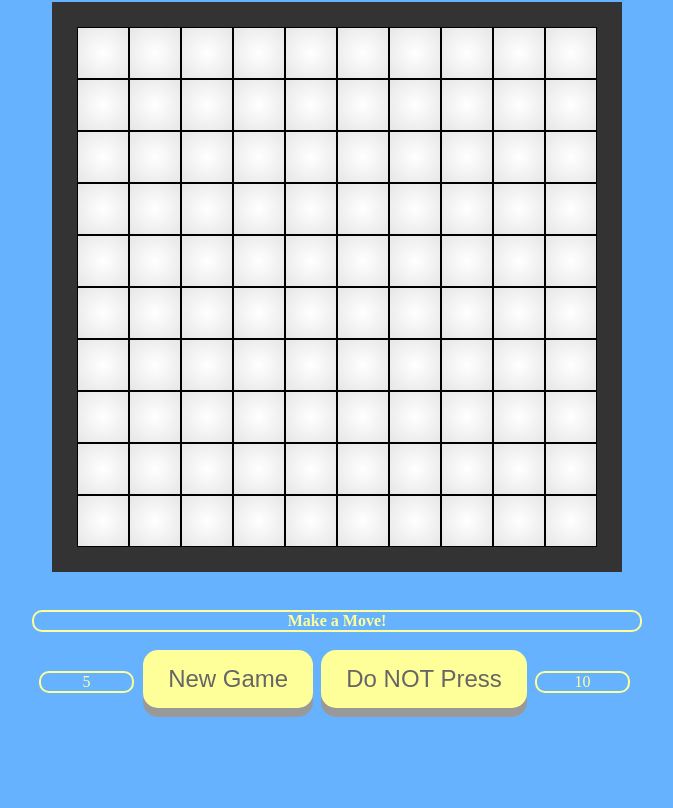
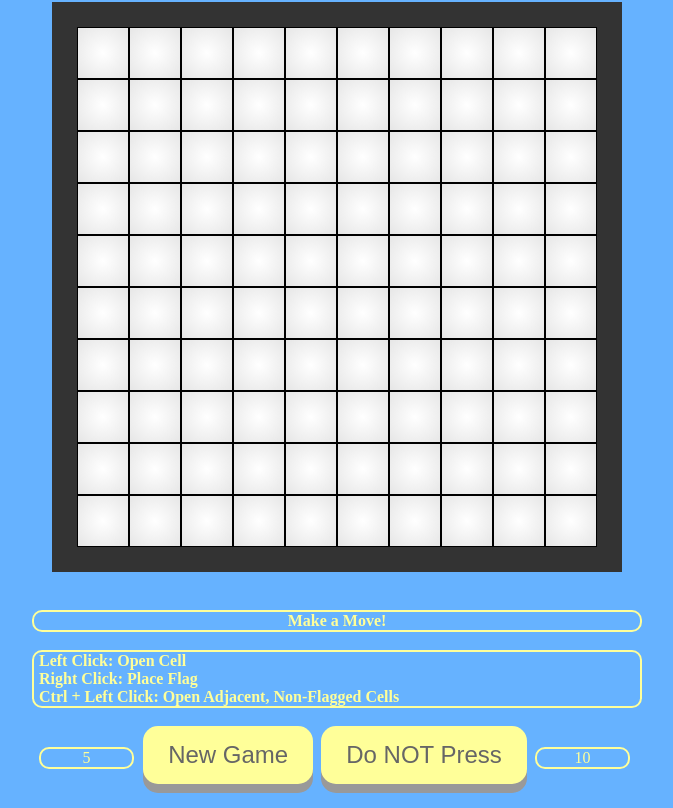
Before and after one commit to mmaynar1/games, a plain HTML site: page minesweeper/minesweeper.html in a window 1280 px wide. Shown: the part 64-872 px from the top of the page, without its empty margins (303-976 px from the left). Before the commit the page ends 800 px from the top, so only its background shows below. Drawn offline with nearby package versions, Linux system fonts and the light colour scheme.

Commit message:
Add instructions

```diff
--- a/minesweeper/minesweeper.css
+++ b/minesweeper/minesweeper.css
@@ -20,6 +20,14 @@ h1 {
   display: inline-block;
   width: 15%;
   margin-right: 5px;
+}
+
+.instructions {
+  text-align: left;
+  padding-left: 5px;
+  color: rgb(255, 255, 153);
+  border: 2px solid rgb(255, 255, 153);
+  border-radius: 10px;
 }
 
 .controls {
--- a/minesweeper/minesweeper.html
+++ b/minesweeper/minesweeper.html
@@ -123,6 +123,8 @@
      <br>
      <strong><div id="messageBox">Make a Move!</div></strong>
      <br>
+     <div class="instructions"><strong>Left Click: Open Cell<br>Right Click: Place Flag<br>Ctrl + Left Click: Open Adjacent, Non-Flagged Cells</strong></div>
+     <br>
      <div class="controls">
       <div class="user-display" id="time">0</div>
        <button class="button" id="new-game-button">New Game</button>&nbsp;
```
